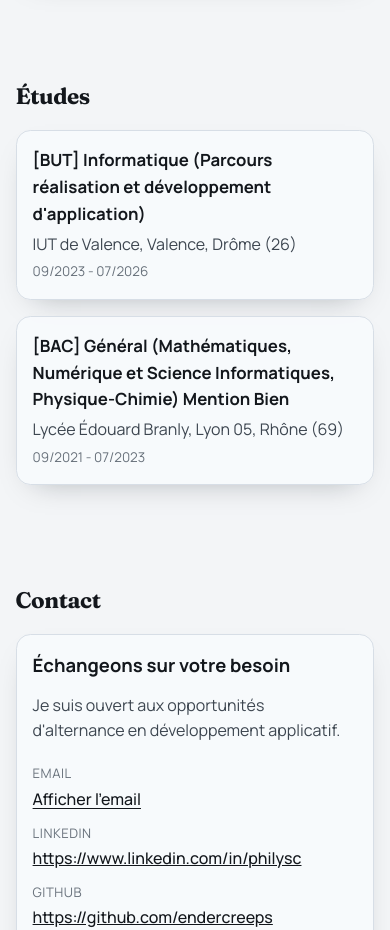
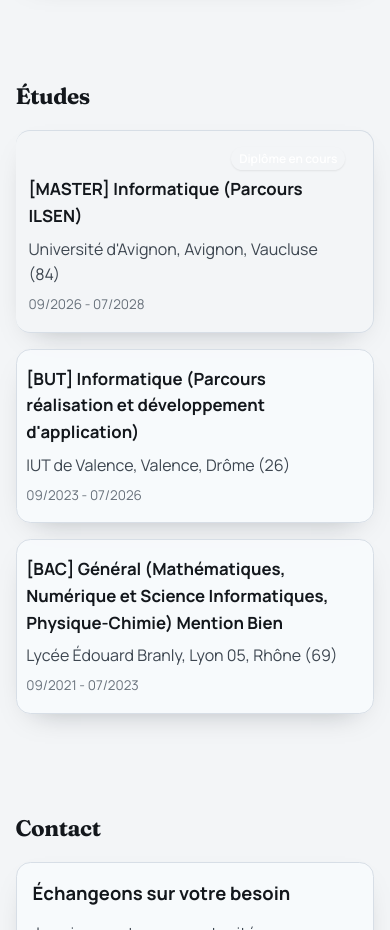
Before and after one commit to endercreeps/portfolio, an Angular app: page / in a window 390 px wide. Shown: the part 4860-5790 px from the top of the page. Built offline with nearby package versions, Linux system fonts and the light colour scheme.

Commit message:
feat: add in-progress label and update education section with new diploma details

```diff
--- a/package.json
+++ b/package.json
@@ -7,7 +7,7 @@
     "build": "ng build",
     "watch": "ng build --watch --configuration development",
     "test": "ng test",
-    "deploy": "ng build --configuration production --base-href \"/portfolio/\" && npx angular-cli-ghpages --dir=dist/portfolio/browser"
+    "deploy": "ng build --configuration production --base-href \"/\" && npx angular-cli-ghpages --dir=dist/portfolio/browser"
 },
   "private": true,
   "packageManager": "npm@10.9.3",
--- a/src/app/data/content.en.ts
+++ b/src/app/data/content.en.ts
@@ -28,6 +28,9 @@ export const CONTENT_EN: PortfolioContent = {
     experience: 'Experience',
     school: "Studies",
     contact: 'Contact'
+  },
+  labels: {
+    inProgress: "Diploma in progress"
   },
   about: {
     title: 'Profile',
@@ -106,14 +109,22 @@ export const CONTENT_EN: PortfolioContent = {
   ],
   school: [
     {
+      diplome: "[Master's degree] IT (ILSEN)",
+      school: "Université d'Avignon', Avignon, Vaucluse (84)",
+      period: '09/2026 - 07/2028',
+      actual: true,
+    },
+    {
       diplome: "[Bachelor's degree in science and technology] IT ",
       school: 'IUT de Valence, Valence, Drôme (26)',
       period: '09/2023 - 07/2026',
+      actual: false,
     },
     {
       diplome: '[High school diploma] General (Mathematics, Computer Science, Physics and Chemistry) **Good grade**',
       school: 'Lycée Édouard Branly, Lyon 05, Rhône (69)',
       period: '09/2021 - 07/2023',
+      actual: false,
     }
   ],
   contact: {
--- a/src/app/data/content.fr.ts
+++ b/src/app/data/content.fr.ts
@@ -28,6 +28,9 @@ export const CONTENT_FR: PortfolioContent = {
     experience: 'Expérience',
     school: "Études",
     contact: 'Contact'
+  },
+  labels: {
+    inProgress: 'Diplôme en cours'
   },
   about: {
   title: 'Profil',
@@ -106,14 +109,22 @@ export const CONTENT_FR: PortfolioContent = {
   ],
   school: [
     {
+      diplome: "[MASTER] Informatique (Parcours ILSEN)",
+      school: "Université d'Avignon, Avignon, Vaucluse (84)",
+      period: '09/2026 - 07/2028',
+      actual: true,
+    },
+    {
       diplome: "[BUT] Informatique (Parcours réalisation et développement d'application)",
       school: 'IUT de Valence, Valence, Drôme (26)',
       period: '09/2023 - 07/2026',
+      actual: false,
     },
     {
       diplome: '[BAC] Général (Mathématiques, Numérique et Science Informatiques, Physique-Chimie) **Mention Bien**',
       school: 'Lycée Édouard Branly, Lyon 05, Rhône (69)',
       period: '09/2021 - 07/2023',
+      actual: false,
     }
   ],
   contact: {
--- a/src/app/models/content.models.ts
+++ b/src/app/models/content.models.ts
@@ -45,6 +45,7 @@ export interface SchoolItem {
   diplome: string;
   school: string;
   period: string;
+  actual: boolean;
 }
 
 export interface ContactContent {
@@ -69,6 +70,10 @@ export interface SectionTitles {
   contact: string;
 }
 
+export interface Labels {
+  inProgress: string;
+}
+
 export interface FooterContent {
   rights: string;
 }
@@ -79,6 +84,7 @@ export interface PortfolioContent {
   nav: NavLink[];
   hero: HeroContent;
   sectionTitles: SectionTitles;
+  labels: Labels;
   about: AboutContent;
   projects: ProjectItem[];
   skills: SkillGroup[];
--- a/src/app/sections/school/school.component.html
+++ b/src/app/sections/school/school.component.html
@@ -6,9 +6,10 @@
 
     <div class="timeline">
       @for (school of content().school; track school.diplome + school.period) {
-        <article class="surface timeline-item" appRevealOnScroll>
+        <article class="surface timeline-item" [class.in-progress]="school.actual" appRevealOnScroll>
           <header>
             <h3 [innerHTML]="school.diplome | richText"></h3>
+            <span class="status-badge" *ngIf="school.actual" [title]="content().labels.inProgress" [attr.aria-label]="content().labels.inProgress">{{ content().labels.inProgress }}</span>
             <p [innerHTML]="school.school | richText"></p>
             <span [innerHTML]="school.period | richText"></span>
           </header>
--- a/src/app/sections/school/school.component.scss
+++ b/src/app/sections/school/school.component.scss
@@ -6,10 +6,12 @@
 .timeline-item {
   display: grid;
   gap: 0.8rem;
+  position: relative; /* required so the badge can be positioned top-right */
 
   header {
     display: grid;
     gap: 0.25rem;
+    padding-right: 3.2rem; /* leave space for the top-right badge */
   }
 
   h3 {
@@ -35,3 +37,57 @@
     gap: 0.35rem;
   }
 }
+
+/* Style when the school item is marked as in progress */
+.timeline-item.in-progress {
+  border-left: 4px solid var(--accent-color);
+  padding-left: 0.8rem;
+  background: color-mix(in srgb, var(--accent-color) 6%, transparent);
+}
+
+.timeline-item .status-badge {
+  display: inline-block;
+  position: absolute;
+  top: 0.6rem;
+  right: 0.6rem;
+  padding: 0.18rem 0.6rem;
+  font-size: 0.72rem;
+  font-weight: 600;
+  color: var(--on-accent, #fff);
+  background: var(--accent-color);
+  border-radius: 999px;
+  box-shadow: 0 1px 2px rgba(0,0,0,0.08);
+}
+
+/* Responsive: on small screens stack header content and avoid absolute badge overlap */
+@media (max-width: 600px) {
+  .timeline-item {
+    padding-left: 0.6rem; /* reduce left padding for narrow view */
+  }
+
+  /* Use a two-column grid: main content / badge. Keeps title + school + period stacked on the left,
+     badge stays on the right without forcing all elements into a single column. */
+  .timeline-item header {
+    padding-right: 0; /* no extra right padding on small screens */
+    display: grid;
+    grid-template-columns: 1fr auto;
+    gap: 0.4rem 0.75rem;
+    align-items: start;
+  }
+
+  .timeline-item .status-badge {
+    position: static;
+    grid-column: 2;
+    grid-row: 1;
+    justify-self: end;
+    padding: 0.12rem 0.5rem;
+    font-size: 0.75rem;
+  }
+
+  /* Ensure title and meta stay in the first column */
+  .timeline-item header h3,
+  .timeline-item header p,
+  .timeline-item header span {
+    grid-column: 1;
+  }
+}
--- a/src/app/sections/school/school.component.ts
+++ b/src/app/sections/school/school.component.ts
@@ -1,4 +1,5 @@
 import { Component, inject } from '@angular/core';
+import { CommonModule } from '@angular/common';
 import { I18nService } from '../../core/services/i18n.service';
 import { SectionTitleComponent } from '../../shared/components/section-title/section-title.component';
 import { RevealOnScrollDirective } from '../../shared/directives/reveal-on-scroll.directive';
@@ -7,7 +8,7 @@ import { RichTextPipe } from '../../shared/pipes/rich-text.pipe';
 @Component({
   selector: 'app-school',
   standalone: true,
-  imports: [SectionTitleComponent, RevealOnScrollDirective, RichTextPipe],
+  imports: [CommonModule, SectionTitleComponent, RevealOnScrollDirective, RichTextPipe],
   templateUrl: './school.component.html',
   styleUrl: './school.component.scss'
 })
```
Also changed, not shown: 1 other file (tests, documents, lock files or other folders).
